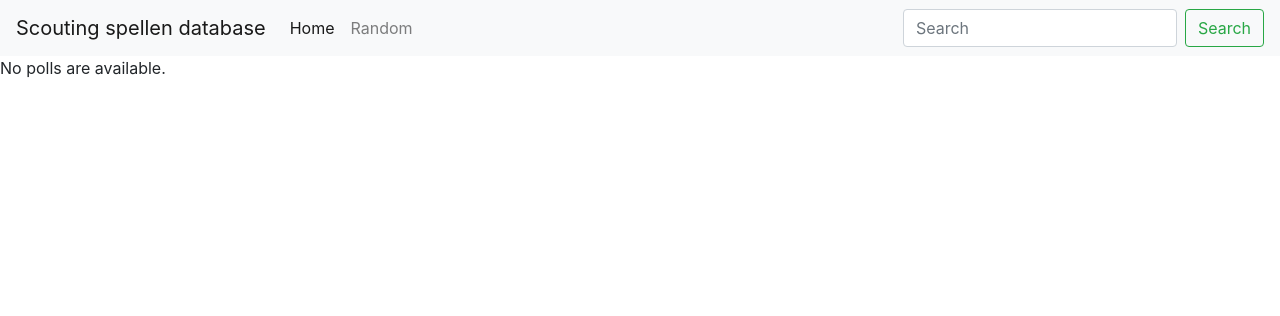
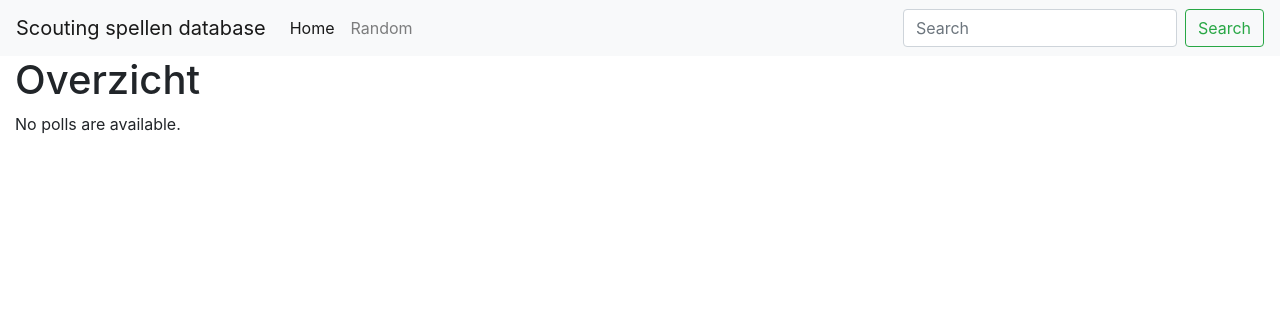
Before and after one commit to PepijnHogervorst/GameLibraryDjango, a Django app: page /boards/ in a window 1280 px wide. Shown: the top 316 px of the page. Run offline with Django 3.2, Linux system fonts and the light colour scheme; data that the repository does not hold is empty; some libraries are stand-ins or nearby versions.

Commit message:
#0 Add index.html to container fluid

```diff
--- a/GameLibrary/boards/templates/boards/index.html
+++ b/GameLibrary/boards/templates/boards/index.html
@@ -6,6 +6,9 @@
 
 
 {% block body %}
+    <div class="container-fluid">
+        <h1>Overzicht</h1>
+
         {% if latest_question_list %}
             <ul>
             {% for question in latest_question_list %}
@@ -17,4 +20,5 @@
         {% else %}
             <p>No polls are available.</p>
         {% endif %}
+    </div>
 {% endblock %}
```
Lines whose indentation alone changed are shown as unchanged.
